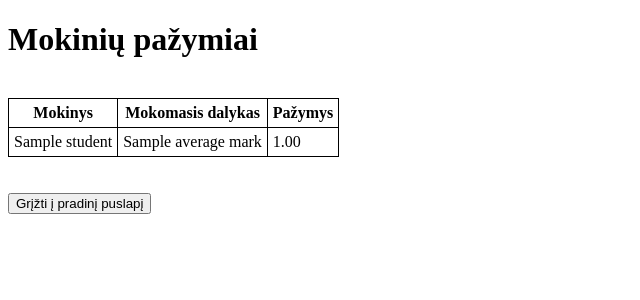
After one commit to AinisSitkauskas/dienynas_symfony, a Symfony app: template templates/mark/allMarks.html.twig in a window 1280 px wide. The commit adds this page. Shown: the top 300 px of the page, without its empty margins (0-640 px from the left). Run offline with Twig, Linux system fonts and the light colour scheme; the template is opened without the code that fills it: most values are stand-ins (such as "Sample title", 1, 10 or a date in 2020); some libraries are stand-ins or nearby versions.

Commit message:
Added mark list

```diff
--- a/templates/base.html.twig
+++ b/templates/base.html.twig
@@ -4,6 +4,13 @@
     <meta charset="UTF-8">
     <title>{% block title %}Dienynas{% endblock %}</title>
     {% block stylesheets %}{% endblock %}
+    <style>
+        table, th, td {
+            border: 1px solid black;
+            border-collapse: collapse;
+            padding: 5px;
+        }
+    </style>
 </head>
 <body>
 {% block body %}{% endblock %}
--- a/templates/home/index.html.twig
+++ b/templates/home/index.html.twig
@@ -16,5 +16,9 @@
     <br><br>
     <button onclick="window.location.href = '{{ path("insert_mark") }}'">Įrašyti</button>
     <br><br>
+    <label>Visi pažymiai: </label>
+    <br><br>
+    <button onclick="window.location.href = '{{ path("all_marks") }}'">Visi pažymiai</button>
+    <br><br>
     <button onclick="window.location.href = '{{ path("app_logout") }}'">Atsijungti</button>
 {% endblock %}
--- /dev/null
+++ b/templates/mark/allMarks.html.twig
@@ -0,0 +1,30 @@
+{% extends 'base.html.twig' %}
+
+{% block title %}Visi pažymiai{% endblock %}
+
+{% block body %}
+    <h1>Mokinių pažymiai</h1>
+    <br>
+    {% if averageMarks is empty %}
+        <p>Nėra įvestų pažymių</p>
+    {% else %}
+        <table class="table">
+            <tbody>
+            <tr>
+                <th scope="row">Mokinys</th>
+                <th scope="row">Mokomasis dalykas</th>
+                <th scope="row">Pažymys</th>
+            </tr>
+            {% for averageMark in averageMarks %}
+                <tr>
+                    <td>{{ averageMark.student }}</td>
+                    <td>{{ averageMark.teachingSubject }}</td>
+                    <td>{{ averageMark.averageMark|number_format(2, '.', ',') }}</td>
+                </tr>
+            {% endfor %}
+            </tbody>
+        </table>
+    {% endif %}
+    <br><br>
+    <button onclick="window.location.href = '{{ path("home") }}'">Grįžti į pradinį puslapį</button>
+{% endblock %}
```
Also changed, not shown: src/Controller/MarkController.php (+64 -0 lines), src/Repository/MarkRepository.php (+14 -0 lines).
